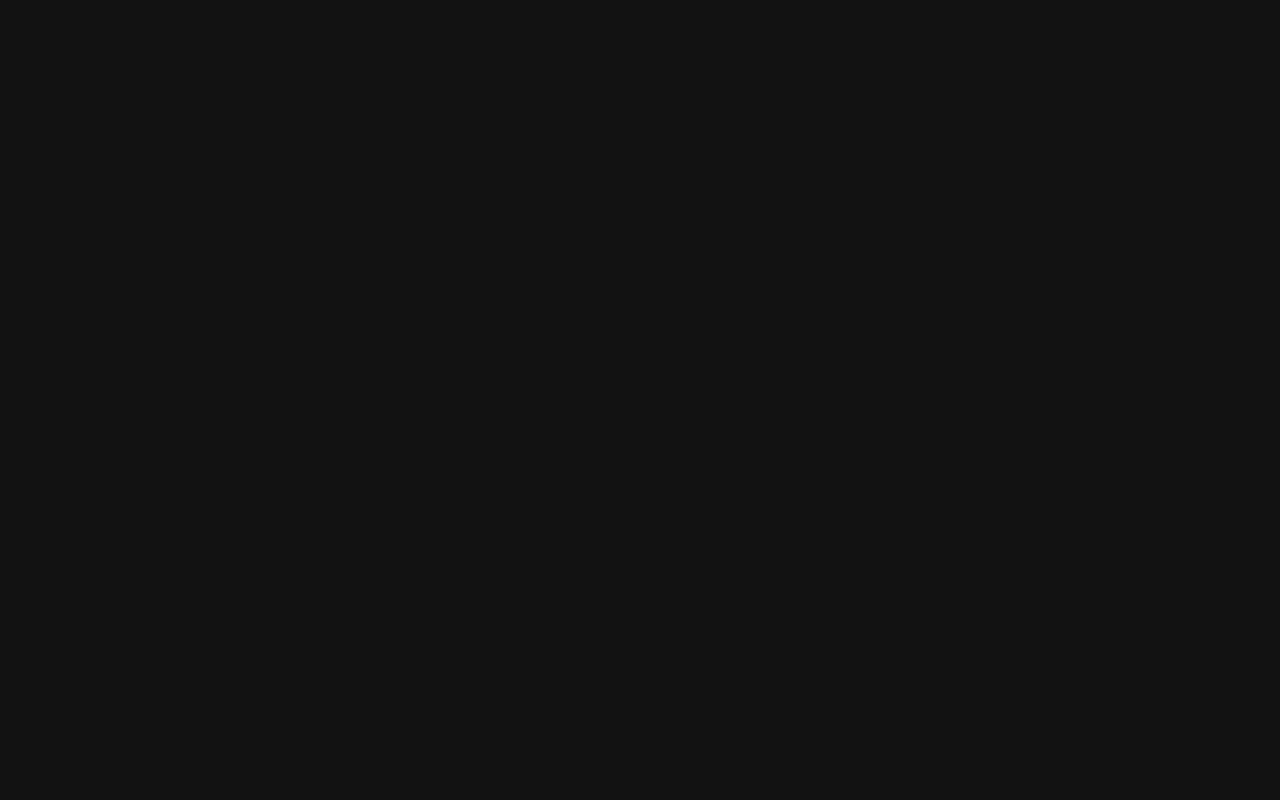
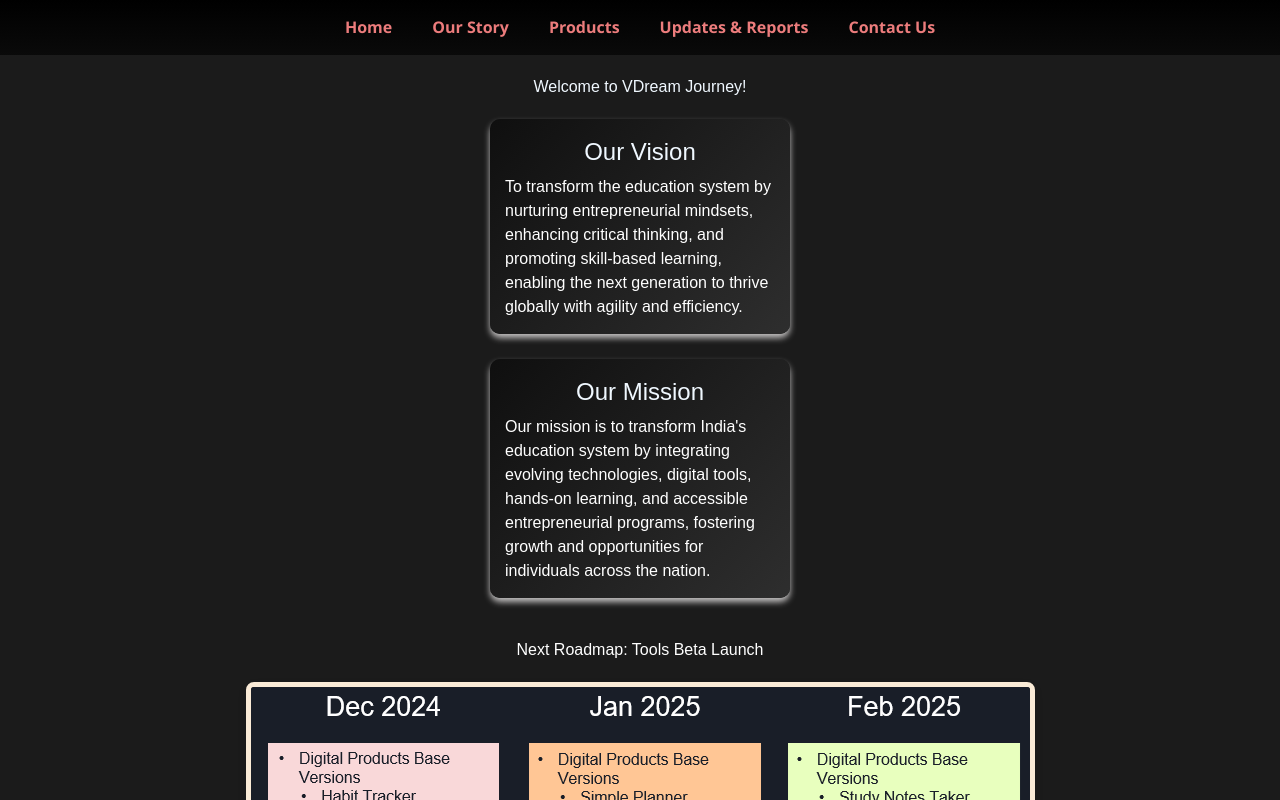
Before and after one commit to DipakAlhate812/VDreams-ProdBuild, a React (Vite) app: page /#/ in a window 1280 px wide. Before the commit this address had no page. Shown: the top 800 px of the page. Built offline with nearby package versions, Linux system fonts and the light colour scheme.

Commit message:
initial commit prelaunch 16Dec 24

```diff
--- a/package.json
+++ b/package.json
@@ -1,5 +1,5 @@
 {
-  "homepage": "https://www.victoriesoverdreams.com/",
+  "homepage": "https://www.dipakalhate812.github.io/VDreams-ProdBuild/",
   "name": "f-website",
   "private": true,
   "version": "0.0.0",
--- a/src/App.jsx
+++ b/src/App.jsx
@@ -1,5 +1,5 @@
 import './App.css';
-import { BrowserRouter as Router, Route, Routes } from 'react-router-dom';
+import { HashRouter as Router, Route, Routes } from 'react-router-dom';
 import HomePage from './pages/website-pages/home-page';
 import UpdatesReportsPage from './pages/website-pages/updates-reports';
 import OurStoryPage from './pages/website-pages/our-story';
@@ -12,11 +12,12 @@
     <Router >
       <div>
         <Routes >
-          <Route path="/VDreams-ProdBuild" element={<HomePage />} />
-          <Route path="/VDreams-ProdBuild/our-story" element={<OurStoryPage />} />
-          <Route path="/VDreams-ProdBuild/products" element={<ProductsPage />} />
-          <Route path="/VDreams-ProdBuild/updates-reports" element={<UpdatesReportsPage />} />
-          <Route path="/VDreams-ProdBuild/contact-us" element={<ContactUsPage />} />
+          <Route path="/" element={<HomePage />} />
+          <Route path="/" element={<HomePage />} />
+          <Route path="/our-story" element={<OurStoryPage />} />
+          <Route path="/products" element={<ProductsPage />} />
+          <Route path="/updates-reports" element={<UpdatesReportsPage />} />
+          <Route path="/contact-us" element={<ContactUsPage />} />
         </Routes>
       </div>
 
--- a/src/components/header.jsx
+++ b/src/components/header.jsx
@@ -8,11 +8,11 @@
             {/* <img src="../src/assets/Web Poster.png" alt="Website Logo" /> */}
         <nav>
           <ul>
-            <li><Link to="/VDreams-ProdBuild/">Home</Link></li>
-            <li><Link to="/VDreams-ProdBuild/our-story/">Our Story</Link></li>
-            <li><Link to="/VDreams-ProdBuild/products/">Products</Link></li>
-            <li><Link to="/VDreams-ProdBuild/updates-reports/">Updates & Reports</Link></li>
-            <li><Link to="/VDreams-ProdBuild/contact-us/">Contact Us</Link></li>
+            <li><Link to="/">Home</Link></li>
+            <li><Link to="/our-story/">Our Story</Link></li>
+            <li><Link to="/products/">Products</Link></li>
+            <li><Link to="/updates-reports/">Updates & Reports</Link></li>
+            <li><Link to="/contact-us/">Contact Us</Link></li>
           </ul>
         </nav>
     </header>
--- a/vite.config.js
+++ b/vite.config.js
@@ -3,7 +3,6 @@
 
 // https://vite.dev/config/
 export default defineConfig({
-  base: '/VDreams-ProdBuild/',
   plugins: [react()],
 
 })
```
